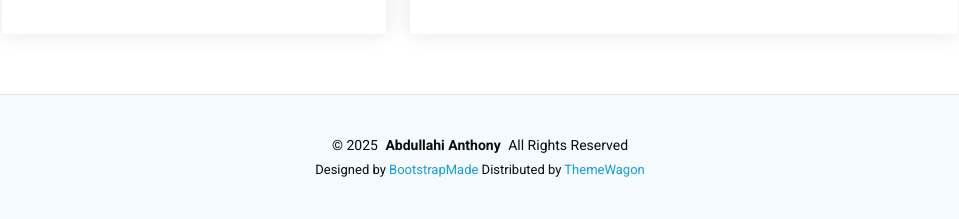
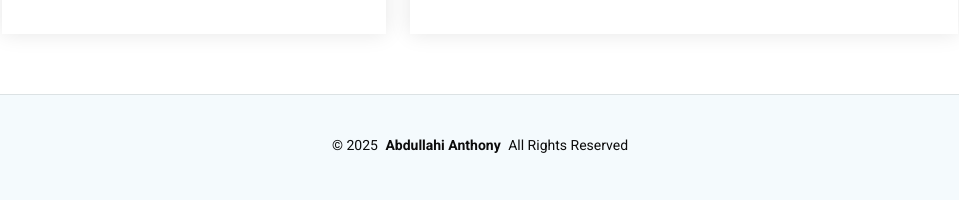
Before and after one commit to Abufainan/my-portfolio, a plain HTML site: page index.html in a window 1280 px wide. Shown: the part 5259-5478 px from the top of the page, without its empty margins (310-1269 px from the left). Drawn offline with Linux system fonts and the light colour scheme.

Commit message:
Updated files

```diff
--- a/index.html
+++ b/index.html
@@ -7,10 +7,6 @@
   <title>Abdullahi Anthony Portfolio</title>
   <meta content="" name="description">
   <meta content="" name="keywords">
-
-  <!-- Favicons -->
-  <link href="assets/img/favicon.png" rel="icon">
-  <link href="assets/img/apple-touch-icon.png" rel="apple-touch-icon">
 
   <!-- Fonts -->
   <link href="https://fonts.googleapis.com" rel="preconnect">
@@ -467,13 +463,6 @@
         <p>© <span>2025</span> <strong class="px-1 sitename">Abdullahi Anthony</strong> <span>All Rights Reserved</span></p>
       </div>
       <div class="credits">
-        <!-- All the links in the footer should remain intact. -->
-        <!-- You can delete the links only if you've purchased the pro version. -->
-        <!-- Licensing information: https://bootstrapmade.com/license/ -->
-        <!-- Purchase the pro version with working PHP/AJAX contact form: [buy-url] -->
-        Designed by <a href="https://bootstrapmade.com/">BootstrapMade</a> Distributed by <a href="https://themewagon.com">ThemeWagon</a>
-      </div>
-    </div>
 
   </footer>
 
```
Also changed, not shown: assets/img/apple-touch-icon.png (deleted), assets/img/favicon.png (deleted).
